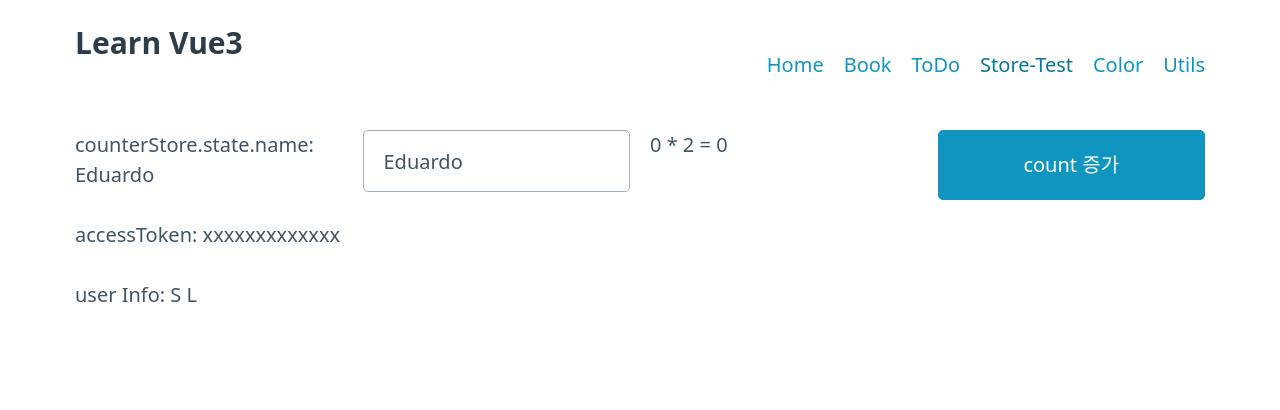
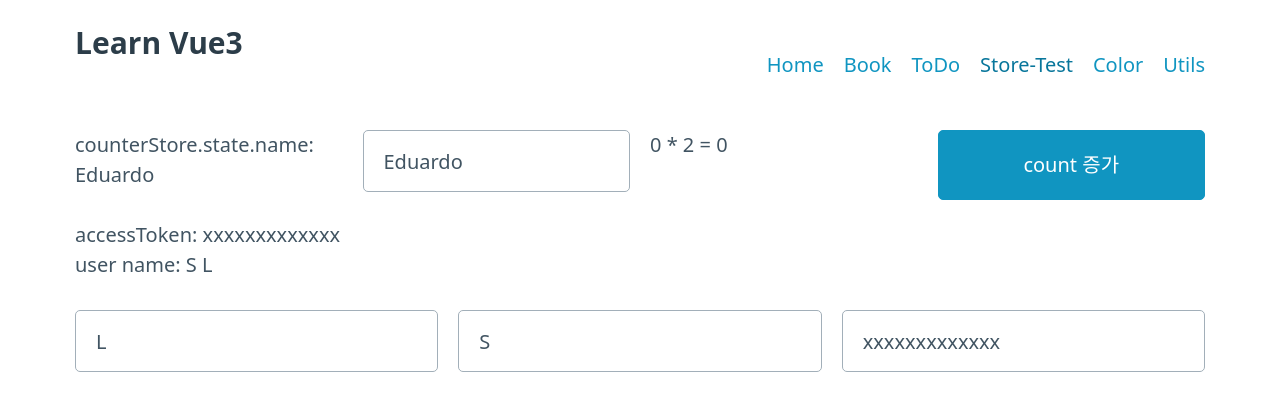
Before and after one commit to kenux196/learn-vue3, a Vue app: page /store-sample in a window 1280 px wide. Shown: the top 410 px of the page. Built offline with nearby package versions, Linux system fonts and the light colour scheme.

Commit message:
Add input for user infor

```diff
--- a/src/views/StoreSampleView.vue
+++ b/src/views/StoreSampleView.vue
@@ -13,6 +13,7 @@ const userStore = useUserStore();
 // 반응형을 유지하면서 스토어에서 속성 추출하기: storeToRefs() 사용
 // 스토어의 상태만 사용하고, 액션을 호출하지 않을 때 유용한 방법이다.
 const { name, count, doubleCount } = storeToRefs(counterStore);
+const { accessToken, firstName, lastName } = storeToRefs(userStore);
 </script>
 <template>
   <div class="grid">
@@ -22,10 +23,14 @@ const { name, count, doubleCount } = storeToRefs(counterStore);
     <button @click="counterStore.increment">count 증가</button>
   </div>
   <div>
-    <p>accessToken: {{ userStore.$state.accessToken }}</p>
     <p>
-      user Info: {{ userStore.$state.firstName }}
-      {{ userStore.$state.lastName }}
+      accessToken: {{ accessToken }} <br />
+      user name: {{ firstName }} {{ lastName }}
     </p>
+    <div class="grid">
+      <input type="text" v-model="lastName" />
+      <input type="text" v-model="firstName" />
+      <input type="text" v-model="accessToken" />
+    </div>
   </div>
 </template>
```
